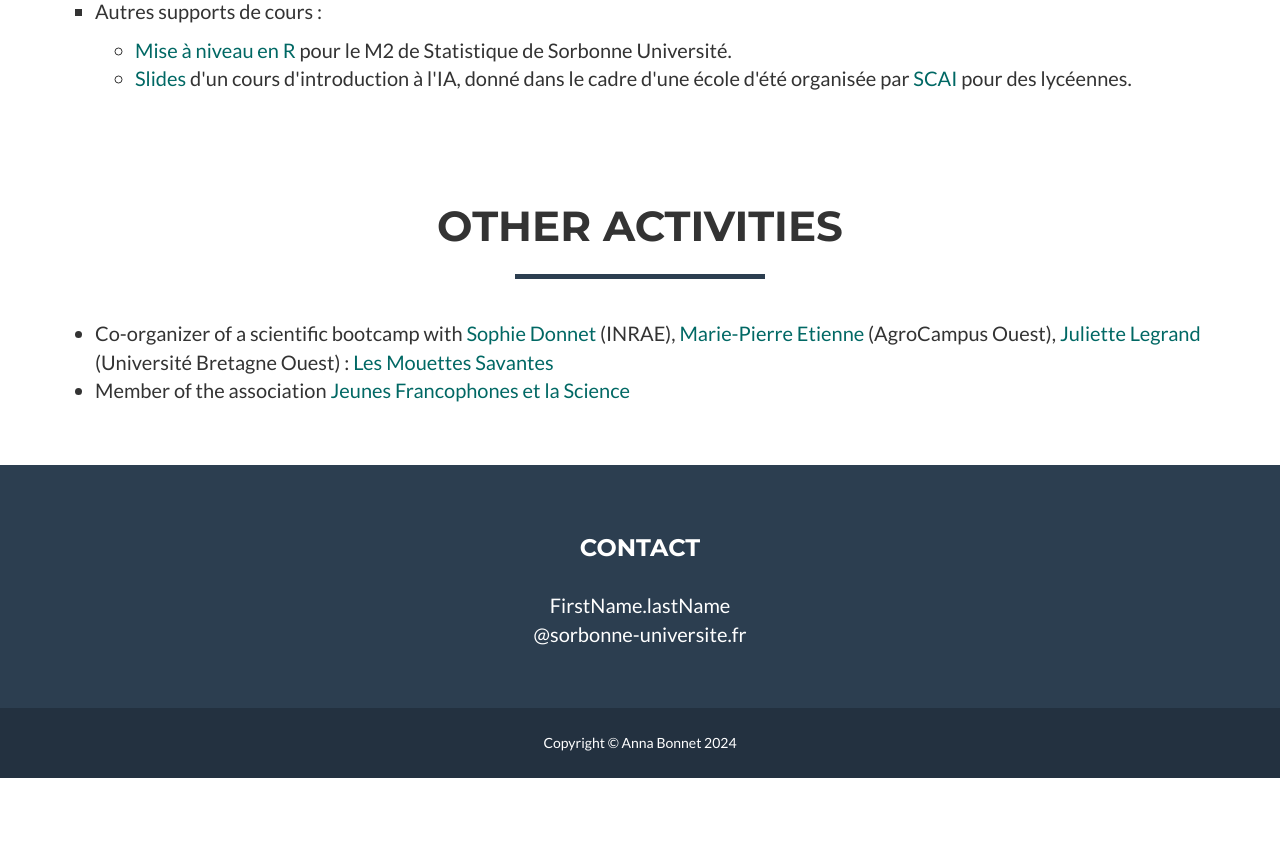
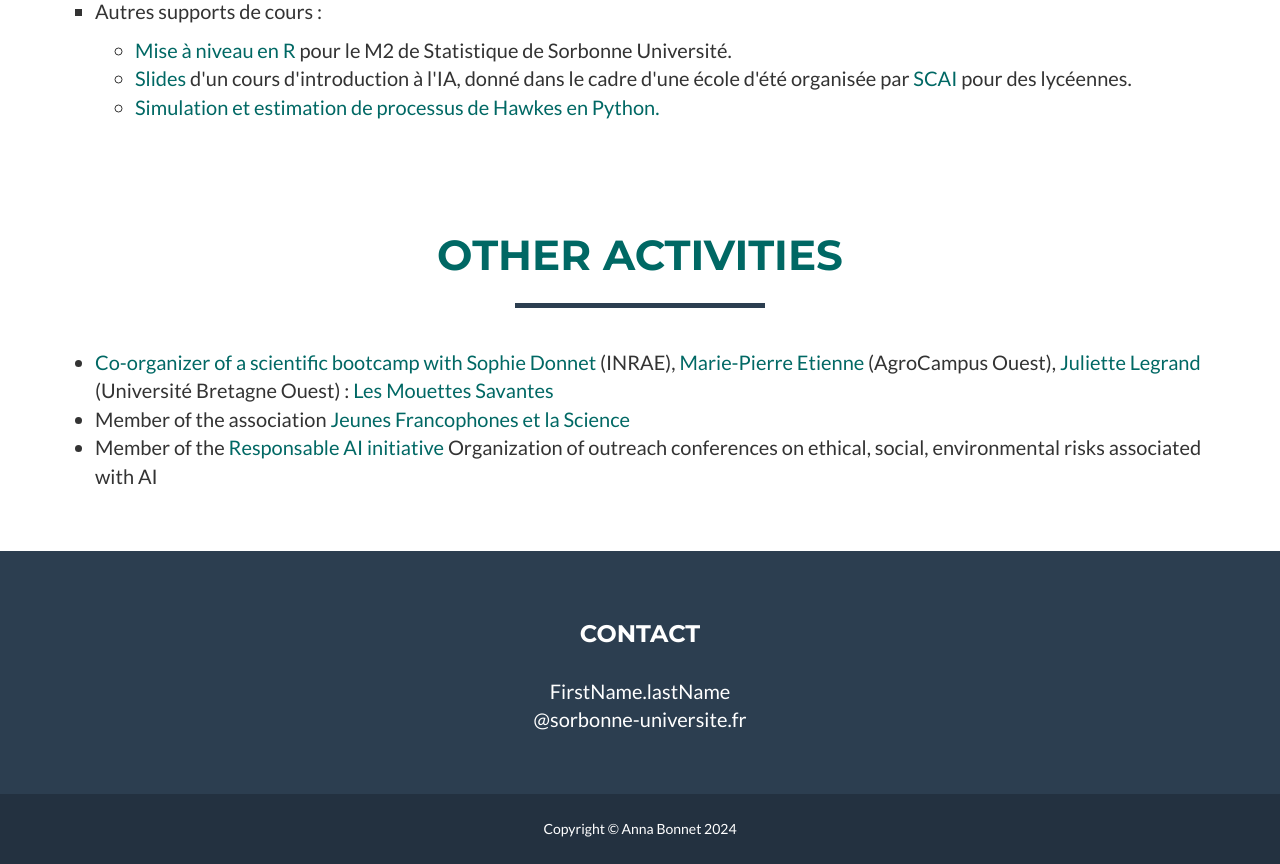
Before and after one commit to AnnaBonnet/AnnaBonnet.github.io, a website: page index.html in a window 1280 px wide. Shown: the part 3040-3904 px from the top of the page. Before the commit the page ends 3818 px from the top, so only its background shows below. Drawn offline with nearby package versions, Linux system fonts and the light colour scheme.

Commit message:
tp python

```diff
--- a/index.html
+++ b/index.html
@@ -215,6 +215,7 @@
                 <ul>
                     <li>  <a href="https://github.com/AnnaBonnet/M2_Stats_MiseANiveau"> Mise à niveau en R</a> pour le M2 de Statistique de Sorbonne Université.</li>
                       <li>  <a href="https://AnnaBonnet.github.io/files/Intro_IA_SCAI_AB.pdf"> Slides </a> d'un cours d'introduction à l'IA, donné dans le cadre d'une école d'été organisée par <a href="https://scai.sorbonne-universite.fr/"> SCAI </a> pour des lycéennes.</li>
+                      <li>  <a href="https://AnnaBonnet.github.io/files/notebook_etudiants.ipynb"> Simulation et estimation de processus de Hawkes en Python.</li>
                    </ul>
                   </ul>
             </div>
@@ -236,6 +237,8 @@
 
     <li> Co-organizer of a scientific bootcamp with <a href="https://sophiedonnet.github.io/"> Sophie Donnet </a> (INRAE), <a href="https://marieetienne.github.io/"> Marie-Pierre Etienne </a>(AgroCampus Ouest), <a href="https://juliettelegrand.netlify.app/"> Juliette Legrand </a>  (Université Bretagne Ouest) : <a href="https://marieetienne.github.io/lesmouettessavantes/"> Les Mouettes Savantes </a> </li>
     <li> Member of the association  <a href="https://www.jeunesfrancophonesetlascience.fr/"> Jeunes Francophones et la Science </a> </li>
+     <li> Member of the <a href="https://scai.sorbonne-universite.fr/public/responsibleai">  Responsable AI initiative </a> Organization of outreach conferences on ethical, social, environmental risks associated with AI </li>
+
 
 </ul>
                 </p>
```
Also changed, not shown: 1 other file.
